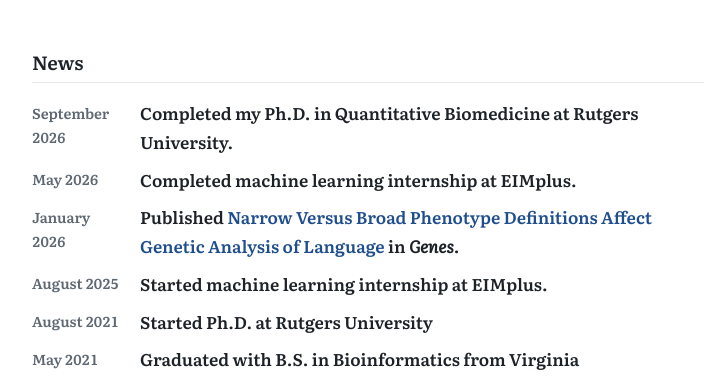
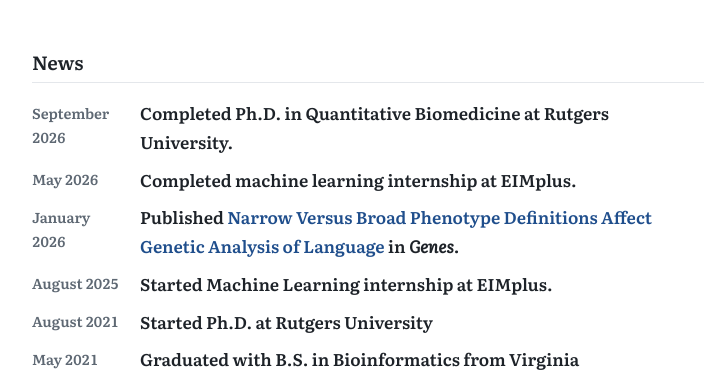
Before and after one commit to mklodi1/mklodi1.github.io, a Jekyll site: the page built from index.html, in a window 1280 px wide and 900 px high, scrolled down 424 px. Shown: the part 160-540 px from the top of the window, without its empty margins (272-998 px from the left). Built offline with Jekyll 4.4.1, drawn with Linux system fonts in a browser that asks for light colours.

Commit message:
Update news.yml

```diff
--- a/_data/news.yml
+++ b/_data/news.yml
@@ -1,13 +1,13 @@
 # Newest first. One short line each; links are written as [text](url).
 # Tip: wrap text in "double quotes" if it contains a colon.
 - date: September 2026
-  text: "Completed my Ph.D. in Quantitative Biomedicine at Rutgers University."
+  text: "Completed Ph.D. in Quantitative Biomedicine at Rutgers University."
 - date: May 2026
   text: "Completed machine learning internship at EIMplus."
 - date: January 2026
   text: "Published [Narrow Versus Broad Phenotype Definitions Affect Genetic Analysis of Language](https://doi.org/10.3390/genes17020125) in *Genes*."
 - date: August 2025
-  text: "Started machine learning internship at EIMplus."
+  text: "Started Machine Learning internship at EIMplus."
 - date: August 2021
   text: "Started Ph.D. at Rutgers University"
 - date: May 2021
```
